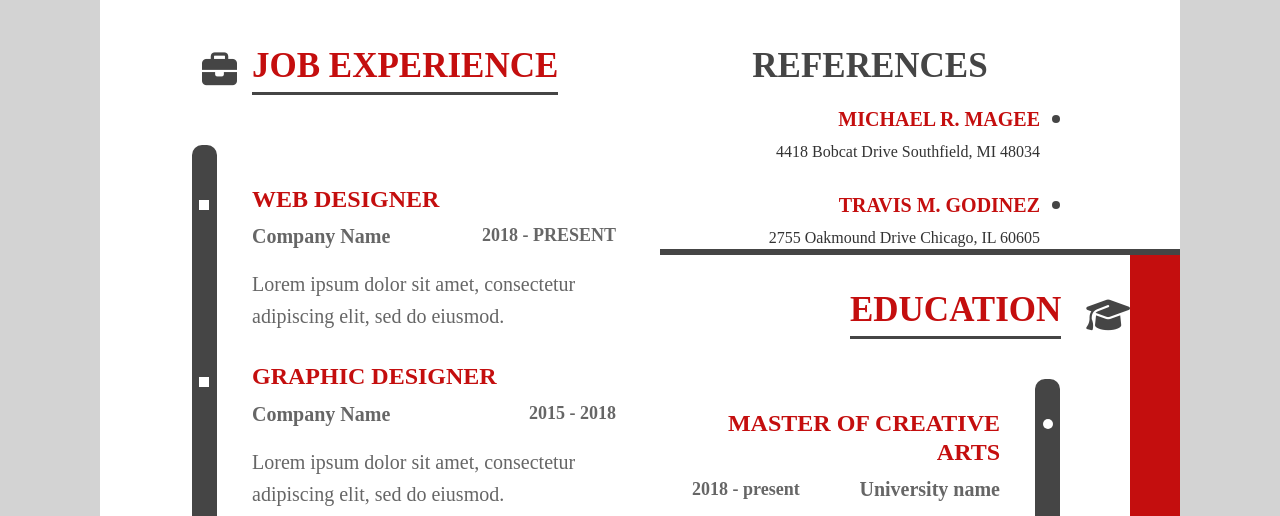
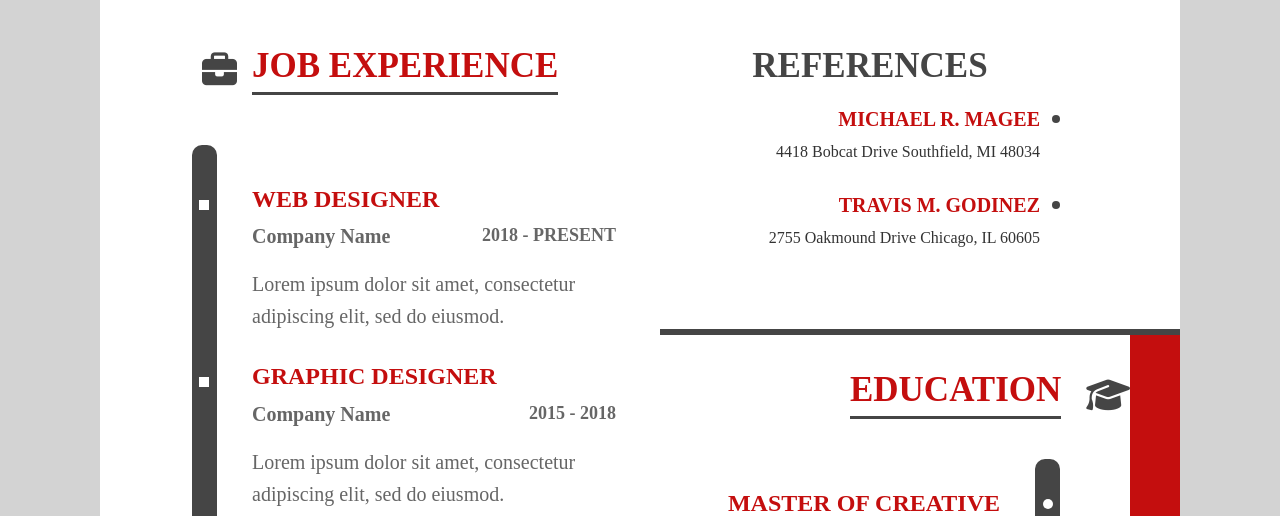
Before and after one commit to ani-fly/Laboratory, a website: page app/index.html in a window 1280 px wide. Shown: the part 723-1239 px from the top of the page. Drawn offline with nearby package versions, Linux system fonts and the light colour scheme; files that its build step writes are made by us from their sources.

Commit message:
final version2

```diff
--- a/app/scss/education.scss
+++ b/app/scss/education.scss
@@ -24,7 +24,7 @@ $hobby-grey: rgb(69, 69, 69);
 $hobby-dark-grey: #454545;
 
 // Розміри та відступи для хобі
-$hobby-title-margin-top: 180px;
+$hobby-title-margin-top: 95px;
 $hobby-title-margin-bottom: 60px;
 $hobby-grid-max-width: 500px;
 $hobby-grid-margin-right: 80px;
--- a/app/scss/references.scss
+++ b/app/scss/references.scss
@@ -8,6 +8,7 @@ $reference-very-light-grey: #f0f0f0;
 
 // Розміри та відступи
 $reference-padding-right: 80px;
+$reference-padding-bottom: 80px;
 $reference-container-max-width: 1200px;
 $reference-container-padding: 0 40px;
 $reference-title-size: 35px;
@@ -96,7 +97,7 @@ $reference-dot-size: 8px;
 
 // Основні стилі references секції
 .references-section {
-  padding: 0 $reference-padding-right 0 0;
+  padding: 0 $reference-padding-right $reference-padding-bottom 0 ;
   background: $reference-white;
   position: relative;
 
@@ -104,6 +105,7 @@ $reference-dot-size: 8px;
     max-width: $reference-container-max-width;
     margin: 0 auto;
     padding: $reference-container-padding;
+    margin-bottom: $reference-padding-bottom;
 
     @media (max-width: 480px) {
       padding: 0 20px;
```
